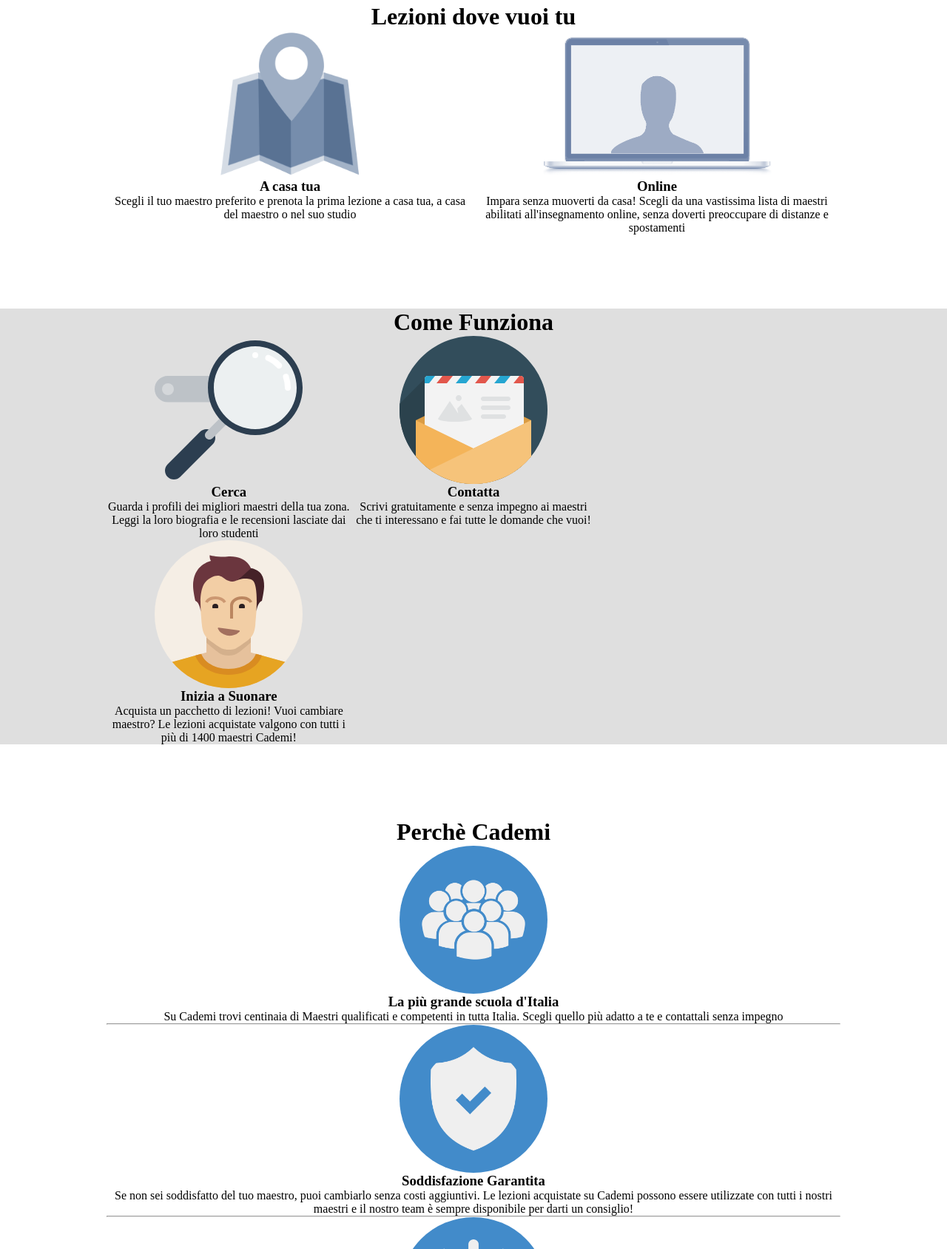
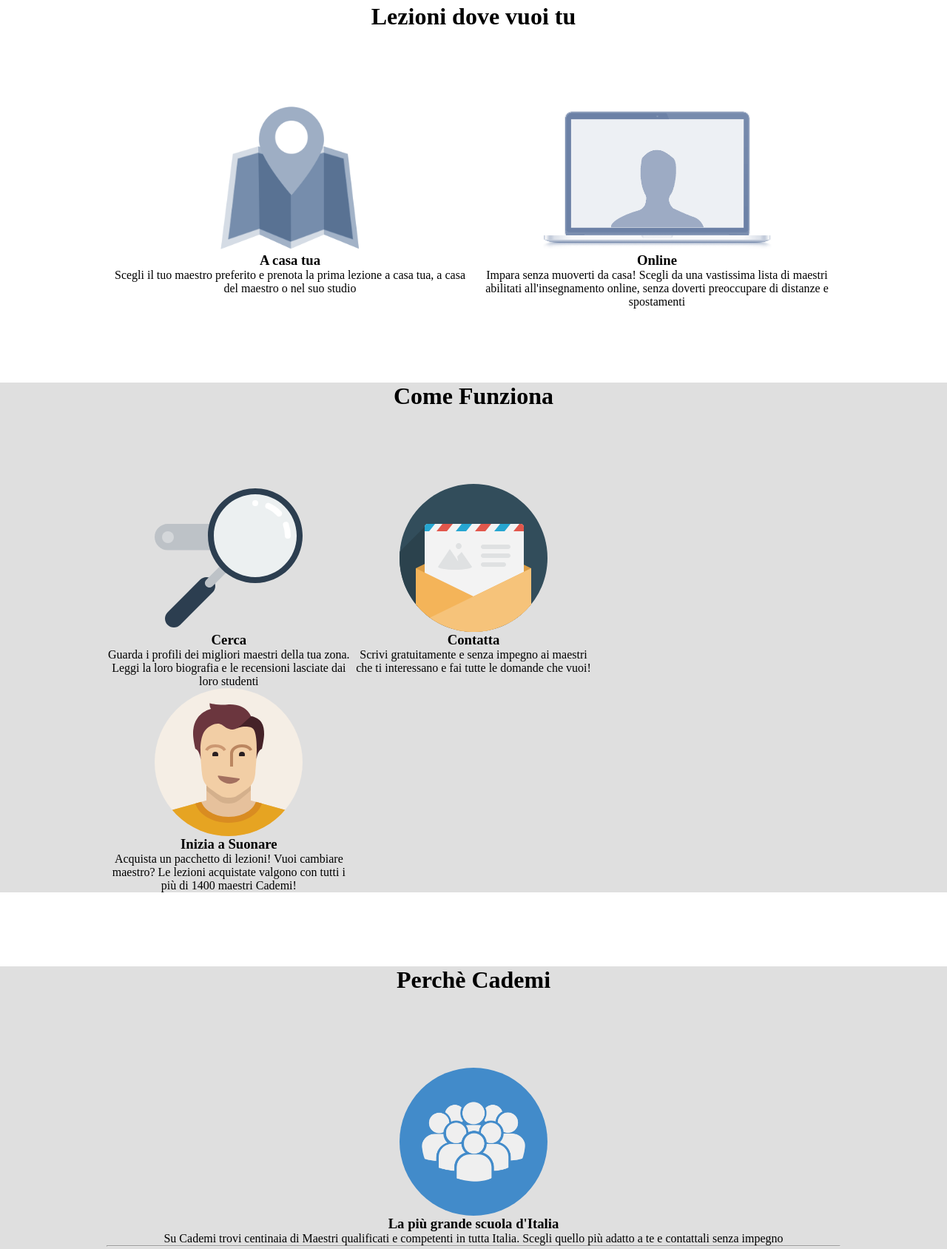
Before and after one commit to Alex93pa/html-css-resp-wannabe-12bool, a plain HTML site: page index.html in a window 1280 px wide. Shown: the part 96-1784 px from the top of the page at 74% size. Drawn offline with Linux system fonts and the light colour scheme.

Commit message:
sistemare css

```diff
--- a/index.html
+++ b/index.html
@@ -9,12 +9,15 @@
   </head>
   <body>
 
-    <div class="container center">
+    <!-- primo blocco -->
+    <div class="container center sabbia">
       <div class="row sabbia">
-
+        <div class="lez1 col-lg-12 col-md-12 col-xs-12">
           <h1>Lezioni dove vuoi tu</h1>
-
-          <div class="lez1 col-lg-6 col-md-12 col-xs-12">
+        </div>
+      </div>
+      <div class="row sabbia">
+        <div class="col-lg-6 col-md-6 col-xs-12">
           <div class="lezleft">
             <img src="img/icon/maps.png" alt="">
             <h3>A casa tua</h3>
@@ -22,7 +25,7 @@
           </div>
         </div>
 
-          <div class="lez2 col-lg-6 col-md-12 col-xs-12">
+        <div class="lez2 col-lg-6 col-md-6 col-xs-12">
           <div class="lezright">
             <img src="img/icon/screen.png" alt="">
             <h3>Online</h3>
@@ -32,20 +35,26 @@
       </div>
     </div>
 
-    <div class="container center grey">
+
+    <!-- secondo blocco -->
+    <div class="grey">
+      <div class="container center">
+        <div class="row grey">
+          <div class="lez1 col-lg-12 col-md-12 col-xs-12">
+            <h1>Come Funziona</h1>
+          </div>
+        </div>
         <div class="row">
-        <h1>Come Funziona</h1>
-
-        <div class="fun1 col-lg-4 col-md-6 col-xs-12">
-          <div class="funleft">
+          <div class="col-lg-4 col-md-6 col-xs-12">
+            <div class="funlef">
               <img src="img/search.svg" alt="">
               <h3>Cerca</h3>
               Guarda i profili dei migliori maestri della tua zona. Leggi la loro biografia e le recensioni lasciate dai loro studenti
             </div>
           </div>
 
-        <div class="fun2 col-lg-4 col-md-6 col-xs-12">
-          <div class="funcentral">
+          <div class="col-lg-4 col-md-6 col-xs-12">
+            <div class="funcenter">
               <img src="img/letter.svg" alt="">
               <h3>Contatta</h3>
               Scrivi gratuitamente e senza impegno ai maestri che ti interessano e fai tutte le domande che vuoi!
@@ -61,25 +70,41 @@
           </div>
         </div>
       </div>
+    </div>
 
-
-
-    <div id="why" class="container ">
-      <div class="row sabbia">
-        <div class="why col-lg-12 col-md-12 col-xs-12">
+    <!-- terzo blocco -->
+    <div class="grey">
+      <div id="why" class="container">
+        <div class="row">
+          <div class="col-lg-12 col-md-12 col-xs-12">
             <h1>Perchè Cademi</h1>
+          </div>
+        </div>
+        <div class="row">
+          <div class="first col-lg-12 col-md-12 col-xs-12">
             <div class="first">
               <img src="img/icon/profile.png" alt="">
               <h3>La più grande scuola d'Italia</h3>
               Su Cademi trovi centinaia di Maestri qualificati e competenti in tutta Italia. Scegli quello più adatto a te e contattali senza impegno
               <hr>
             </div>
+          </div>
+        </div>
+      </div>
+
+        <div class="row">
+          <div class="col-lg-12 col-md-12 col-xs-12">
             <div class="second">
               <img src="img/icon/secure.png" alt="">
               <h3>Soddisfazione Garantita</h3>
               Se non sei soddisfatto del tuo maestro, puoi cambiarlo senza costi aggiuntivi. Le lezioni acquistate su Cademi possono essere utilizzate con tutti i nostri maestri e il nostro team è sempre disponibile per darti un consiglio!
               <hr>
             </div>
+          </div>
+        </div>
+
+        <div class="row">
+          <div class="col-lg-12 col-md-12 col-xs-12">
             <div class="third">
               <img src="img/icon/flex.png" alt="">
               <h3>Flessibile e Conveniente</h3>
@@ -88,5 +113,6 @@
           </div>
         </div>
       </div>
+    </div>
   </body>
 </html>
```
Lines whose indentation alone changed are shown as unchanged.
